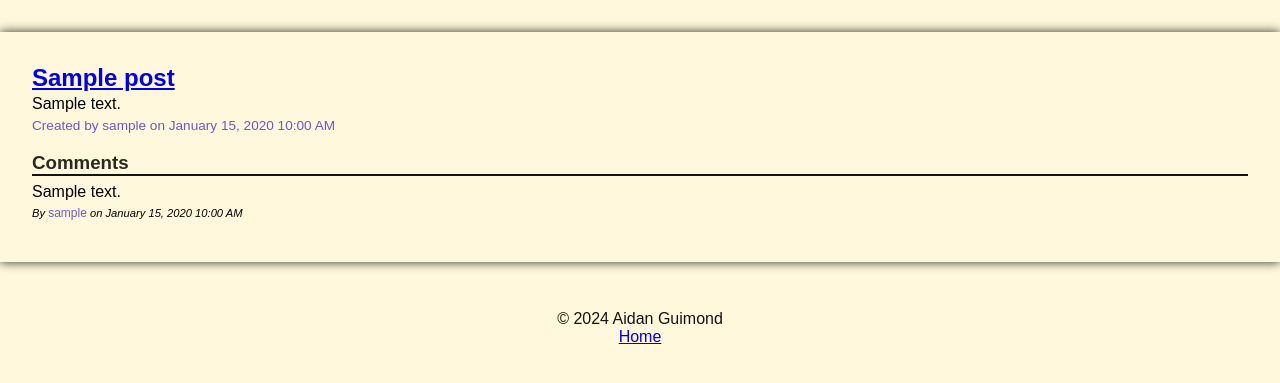
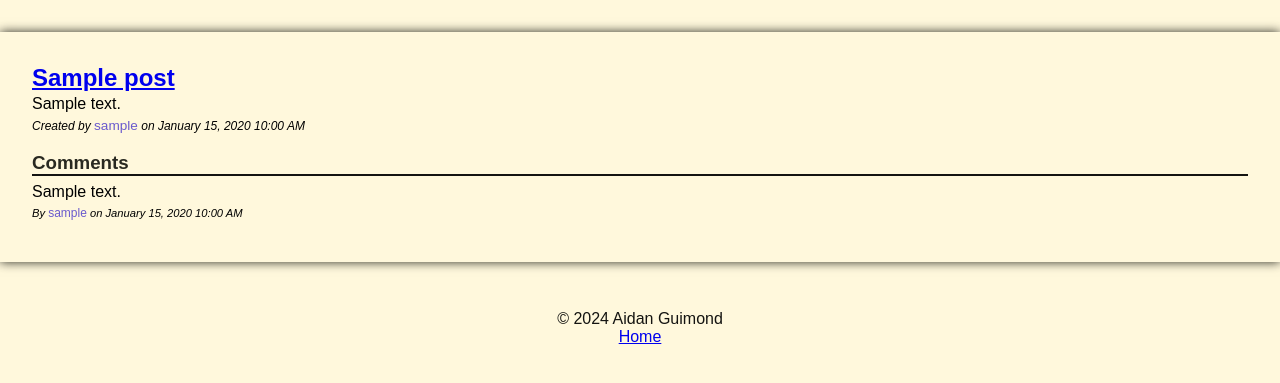
Before and after one commit to aaguimond/module14-challenge-tech-blog, a Node server app: page / in a window 1280 px wide. Shown: the part 87-470 px from the top of the page. Run offline with Node 20, Linux system fonts and the light colour scheme; tables that the repository leaves empty hold one stand-in row (values such as "Sample post"); some libraries are stand-ins or nearby versions.

Commit message:
minor css changes

```diff
--- a/public/css/style.css
+++ b/public/css/style.css
@@ -118,6 +118,11 @@ form button:hover {
     margin-bottom: 0.5rem;
 }
 
+.post-home-details {
+    font-size: 0.75rem;
+    font-style: italic;
+}
+
 .post-author {
     color: slateblue;
     font-size: 0.85rem;
--- a/views/home.handlebars
+++ b/views/home.handlebars
@@ -2,7 +2,7 @@
     <div class="post">
         <h2 class="post-title"><a href="/post/{{this.id}}" class="post-hover">{{this.title}}</a></h2>
         <p class="post-content">{{this.content}}</p>
-        <p class="post-author">Created by {{this.user.username}} on {{formatDate this.createdAt}}</p>
+        <p class="post-home-details">Created by <span class="post-author">{{this.user.username}}</span> on {{formatDate this.createdAt}}</p>
 
         <h3 class="comments-title">Comments</h3>
 
```
